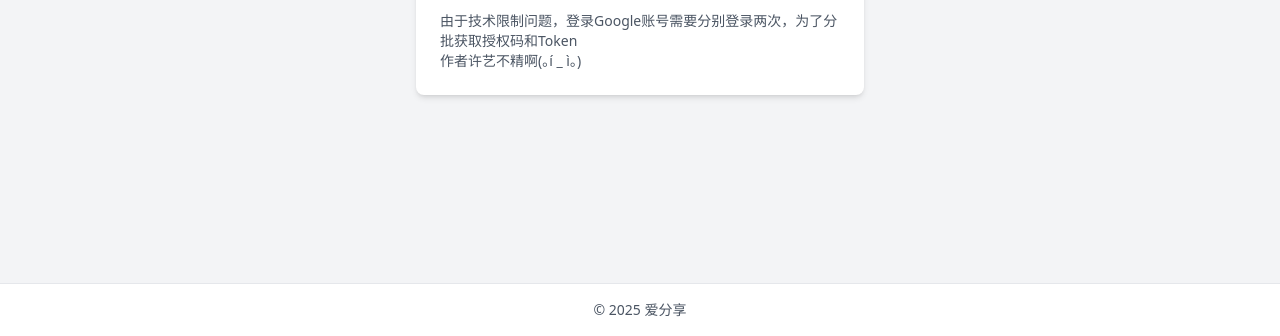
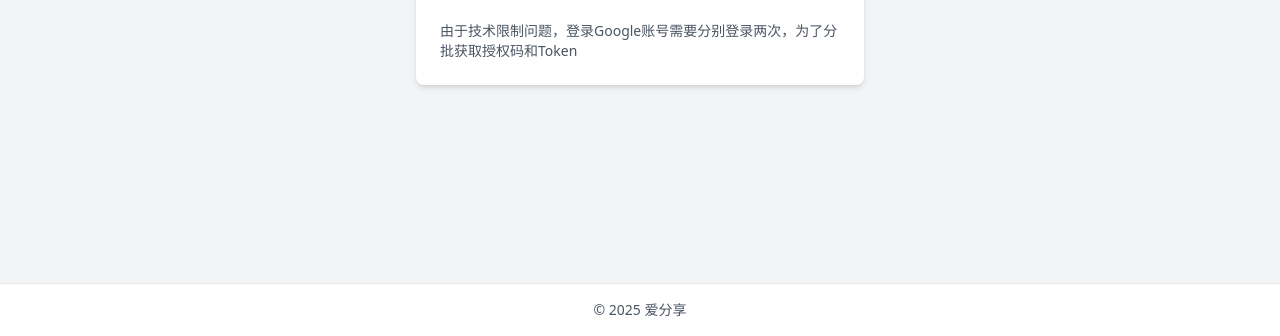
Before and after one commit to xfchd090909/aifenxiang, a plain HTML site: page login.html in a window 1280 px wide. Shown: the part 464-800 px from the top of the page. Drawn offline with nearby package versions, Linux system fonts and the light colour scheme.

Commit message:
Update login.html

```diff
--- a/login.html
+++ b/login.html
@@ -101,7 +101,7 @@
                         使用Google登录
                     </div>
 
-                    <p class="text-sm text-gray-600">由于技术限制问题，登录Google账号需要分别登录两次，为了分批获取授权码和Token<br>作者许艺不精啊(｡í _ ì｡)</p>
+                    <p class="text-sm text-gray-600">由于技术限制问题，登录Google账号需要分别登录两次，为了分批获取授权码和Token</p>
 
                     <!-- 用户信息显示区域 (登录后显示) -->
                     <div id="userInfo" class="mt-6 hidden">
```
